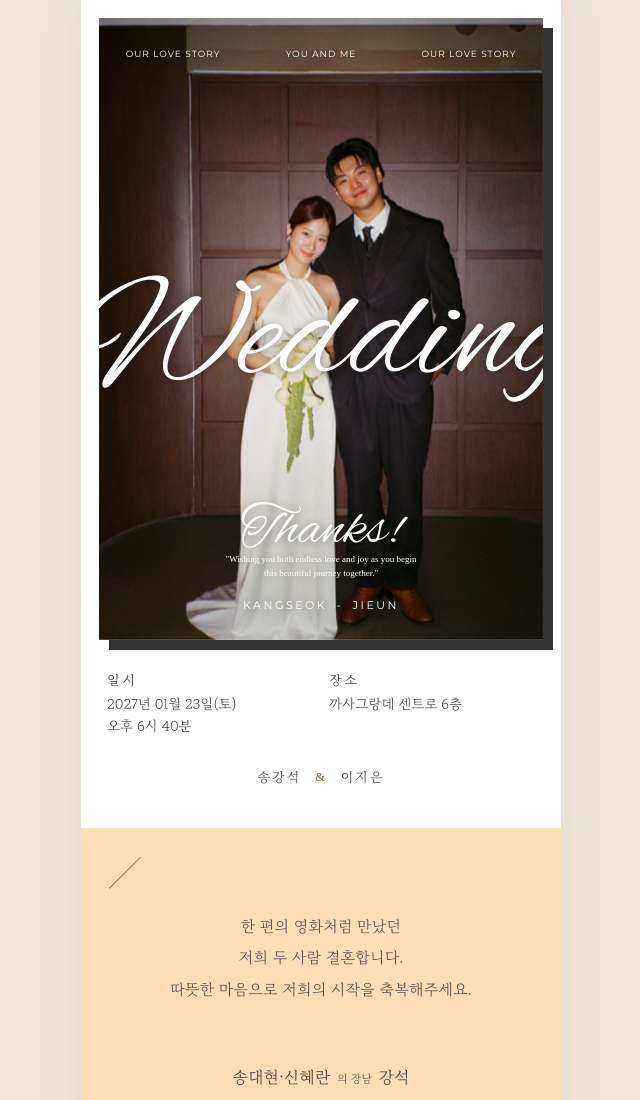
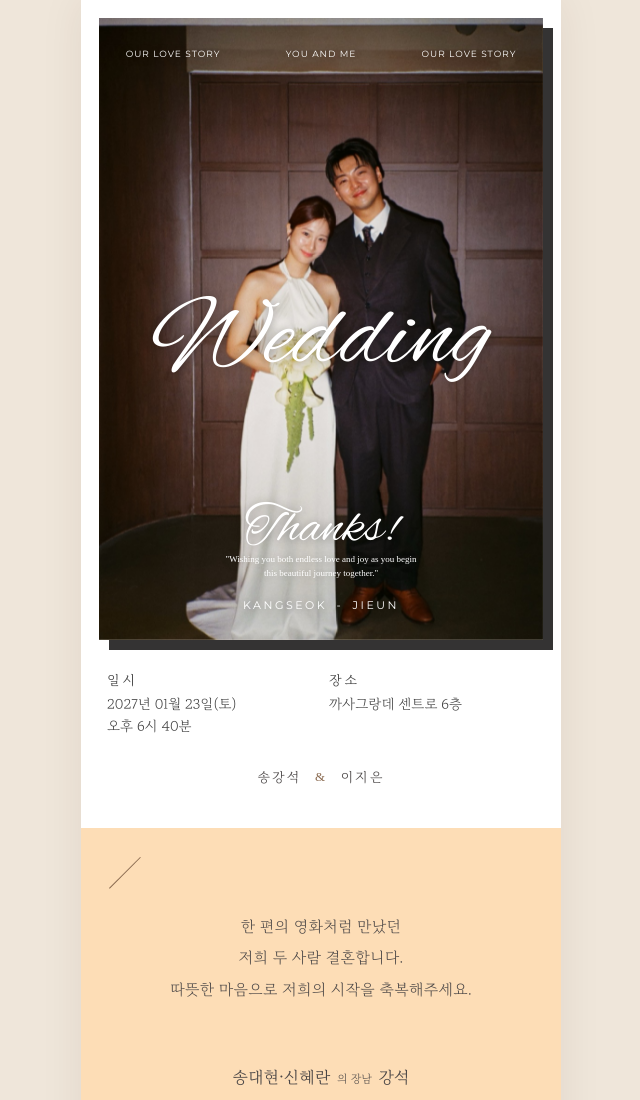
Before and after one commit to dolfino423/wedding, a plain HTML site: page index.html in a window 1280 px wide. Shown: the top 1100 px of the page, without its empty margins (319-959 px from the left). Drawn offline with Linux system fonts and the light colour scheme.

Commit message:
표지 Wedding 글씨를 사진 폭 기준으로 축소 (좌우 여백 확보, 잘림 방지)
Co-Authored-By: Claude Fable 5.1 <noreply@anthropic.com>

```diff
--- a/index.html
+++ b/index.html
@@ -70,7 +70,7 @@ h2{margin:0;font-weight:300;font-size:15px;letter-spacing:4px;text-indent:4px}
 .cover{padding:18px 18px 40px}
 .cover-frame{position:relative;margin-bottom:30px}
 .cover-panel{position:absolute;inset:0;background:var(--ink);transform:translate(10px,10px)}
-.cover-photo{position:relative;aspect-ratio:5/7;overflow:hidden;background:#d9d2c8}
+.cover-photo{position:relative;container-type:inline-size;aspect-ratio:5/7;overflow:hidden;background:#d9d2c8}
 .cover-photo img{width:100%;height:100%;object-fit:cover;object-position:center 40%;filter:var(--photo-filter,none)} /* 흑백으로 하려면 .cover-text 옆에 .cover-photo{--photo-filter:grayscale(1)} 추가 */
 .cover-meta{display:grid;grid-template-columns:1fr 1fr;gap:16px;padding:0 8px;font-size:13.5px;line-height:1.6}
 .cover-meta .label{display:block;margin-bottom:4px}
@@ -80,11 +80,11 @@ h2{margin:0;font-weight:300;font-size:15px;letter-spacing:4px;text-indent:4px}
 /* ---------- 표지 글씨 (직접 수정하는 곳) ---------- */
 .cover-text{
   --ct-color:#ffffff;          /* 글씨 색 */
-  --ct-script-size:24vw;       /* "Wedding" 크기 (화면 폭 기준, 최소 96px·최대 150px) */
+  --ct-script-size:23cqw;      /* "Wedding" 크기: 사진 폭의 % (23cqw = 사진 폭의 23%). 숫자만 바꾸면 됩니다 */
   --ct-script-top:52%;         /* "Wedding" 세로 위치 (사진 높이 기준, 가운데 정렬) */
   --ct-script-shift:0px;       /* "Wedding" 좌우 이동 (+ 오른쪽, - 왼쪽) */
   --ct-top-size:9px;           /* 위쪽 작은 라벨 크기 */
-  --ct-thanks-size:11vw;       /* "Thanks!" 크기 */
+  --ct-thanks-size:12cqw;      /* "Thanks!" 크기: 사진 폭의 % */
   --ct-thanks-top:78%;         /* "Thanks!" 세로 위치 */
   --ct-quote-size:9px;         /* 인용문 크기 */
   --ct-quote-top:86%;          /* 인용문 세로 위치 */
@@ -94,8 +94,8 @@ h2{margin:0;font-weight:300;font-size:15px;letter-spacing:4px;text-indent:4px}
   position:absolute;inset:0;color:var(--ct-color);pointer-events:none;text-shadow:var(--ct-shadow)
 }
 .ct-top{position:absolute;top:4.5%;left:6%;right:6%;display:flex;justify-content:space-between;font-family:'Montserrat',sans-serif;font-weight:400;font-size:var(--ct-top-size);letter-spacing:1px;white-space:nowrap}
-.ct-script{position:absolute;top:var(--ct-script-top);left:-6%;right:-6%;text-align:center;font-family:'Alex Brush',cursive;font-weight:400;font-size:clamp(96px,var(--ct-script-size),150px);line-height:1;transform:translate(var(--ct-script-shift),-50%)}
-.ct-thanks{position:absolute;top:var(--ct-thanks-top);left:0;right:0;text-align:center;font-family:'Alex Brush',cursive;font-size:clamp(40px,var(--ct-thanks-size),56px);line-height:1}
+.ct-script{position:absolute;top:var(--ct-script-top);left:0;right:0;text-align:center;font-family:'Alex Brush',cursive;font-weight:400;font-size:var(--ct-script-size);line-height:1;transform:translate(var(--ct-script-shift),-50%)}
+.ct-thanks{position:absolute;top:var(--ct-thanks-top);left:0;right:0;text-align:center;font-family:'Alex Brush',cursive;font-size:var(--ct-thanks-size);line-height:1}
 .ct-quote{position:absolute;top:var(--ct-quote-top);left:6%;right:6%;text-align:center;font-family:var(--en);font-weight:400;font-size:var(--ct-quote-size);line-height:1.55}
 .ct-names{position:absolute;bottom:var(--ct-names-bottom);left:0;right:0;text-align:center;font-family:'Montserrat',sans-serif;font-weight:400;font-size:var(--ct-names-size);letter-spacing:2.5px}
 .ct-names span{margin:0 4px}
```
